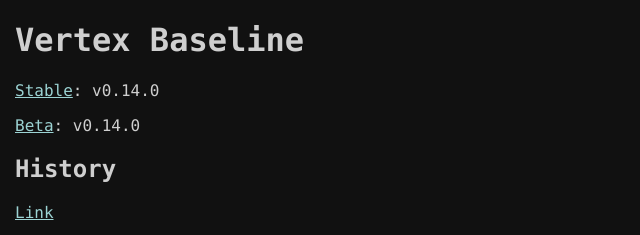
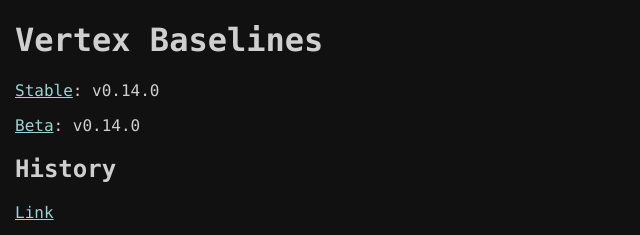
Before and after one commit to vertex-center/baselines, a plain HTML site: page baselines/index.html in a window 1280 px wide. Shown: the top 235 px of the page, 0-640 px from the left. Drawn offline with Linux system fonts and the light colour scheme.

Commit message:
Update baselines/index.html

```diff
--- a/baselines/index.html
+++ b/baselines/index.html
@@ -7,7 +7,7 @@
 </head>
 <body>
     <div id="app">
-        <h1>Vertex Baseline</h1>
+        <h1>Vertex Baselines</h1>
         <p><a href="/stable.json">Stable</a>: <span id="last-ver-stable"></span></p>
         <p><a href="/beta.json">Beta</a>: <span id="last-ver-beta"></span></p>
         <h2>History</h2>
```
